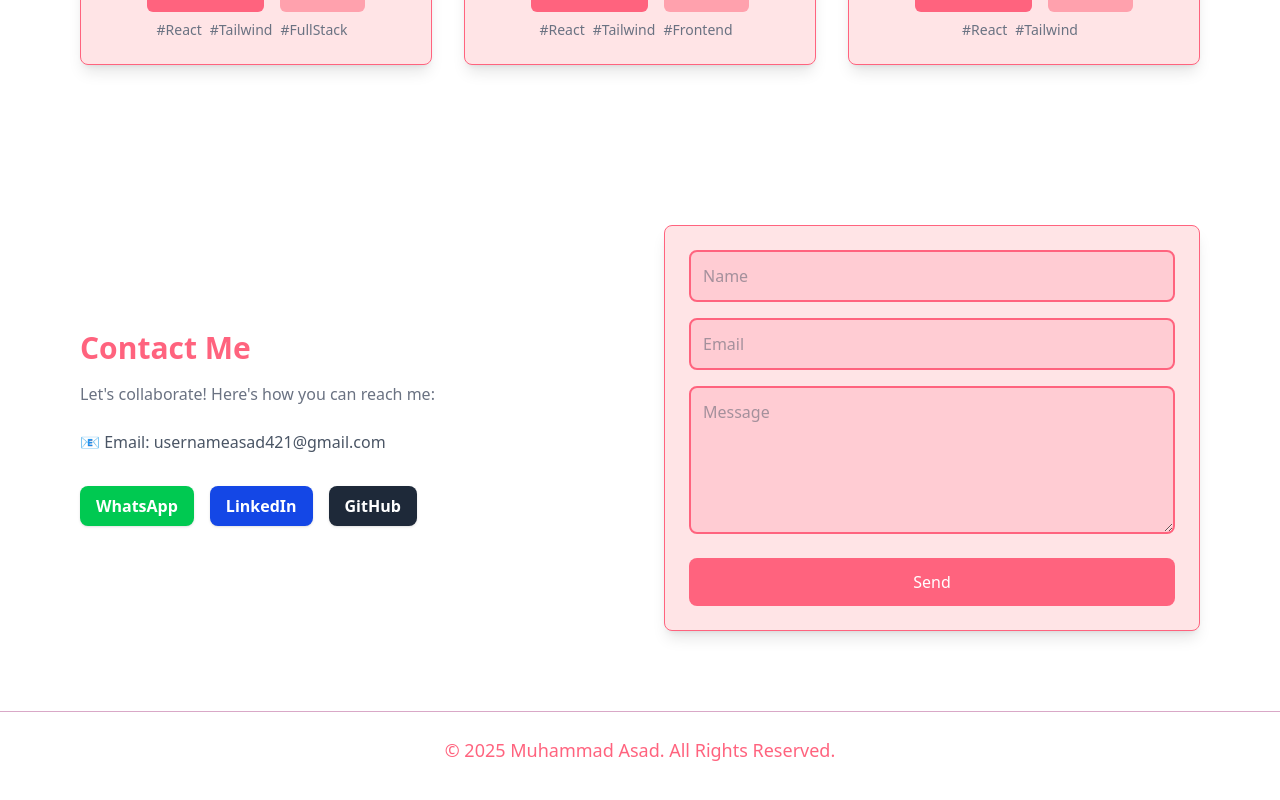
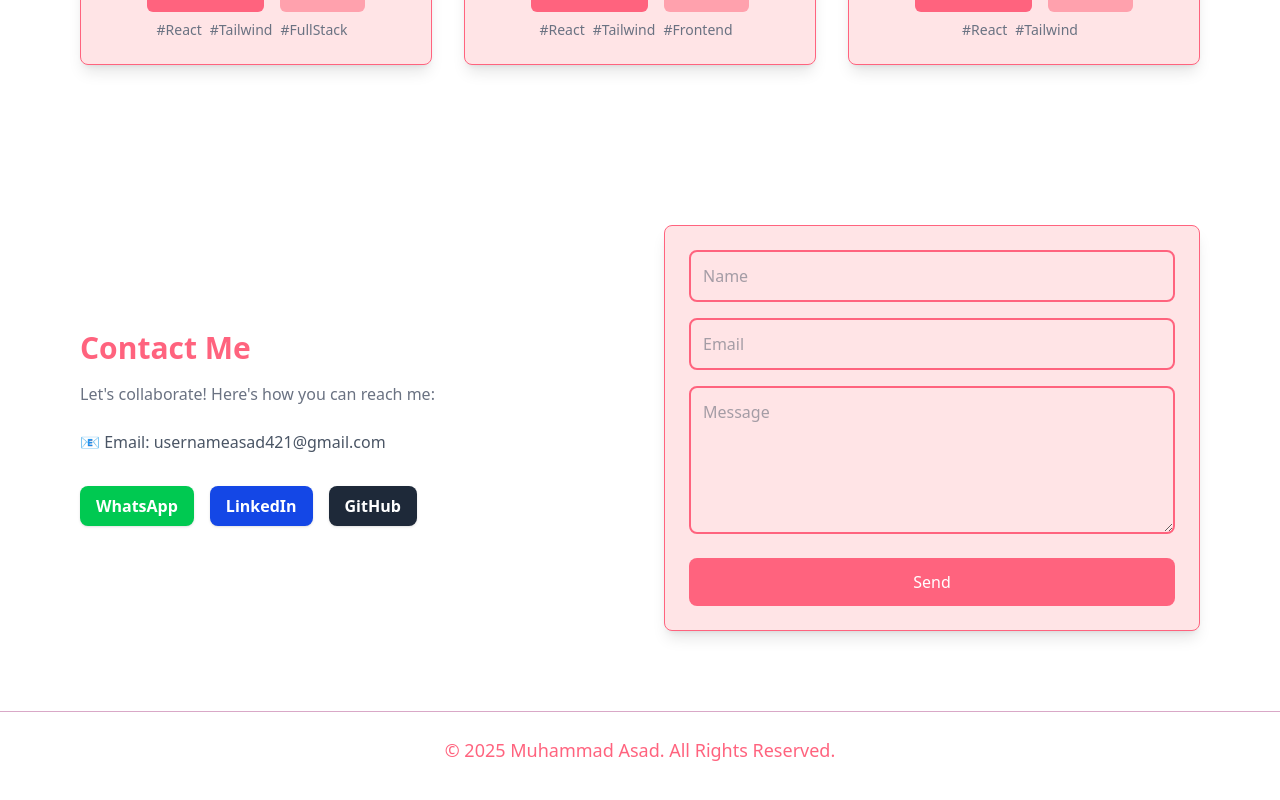
Before and after one commit to MuhammadAsad20/Portfolio, a React (Vite) app: page / in a window 1280 px wide. Shown: the part 2199-2999 px from the top of the page. Built offline with nearby package versions, Linux system fonts and the light colour scheme.

Commit message:
Refactor Contact component into ContactSection

```diff
--- a/src/pages/Contact.jsx
+++ b/src/pages/Contact.jsx
@@ -57,9 +57,9 @@ const Contact = () => {
           transition={{ duration: 1 }}
           className="bg-rose-100 border-1 border-rose-400 p-6 rounded-lg shadow-lg flex flex-col"
         >
-          <input type="text" placeholder="Name" className="w-full p-3 mb-4 rounded-lg border-2 border-rose-400 bg-rose-200 text-gray-600" />
-          <input type="email" placeholder="Email" className="w-full p-3 mb-4 rounded-lg border-2 border-rose-400 bg-rose-200 text-gray-600" />
-          <textarea placeholder="Message" rows="5" className="w-full p-3 mb-4 rounded-lg border-2 border-rose-400 bg-rose-200 text-gray-600"></textarea>
+          <input type="text" placeholder="Name" className="w-full p-3 mb-4 rounded-lg border-2 border-rose-400 text-gray-600" />
+          <input type="email" placeholder="Email" className="w-full p-3 mb-4 rounded-lg border-2 border-rose-400 text-gray-600" />
+          <textarea placeholder="Message" rows="5" className="w-full p-3 mb-4 rounded-lg border-2 border-rose-400 bg text-gray-600"></textarea>
           <motion.button
             type="submit"
             className="bg-rose-400 text-white px-6 py-3 rounded-lg mt-2"
```
